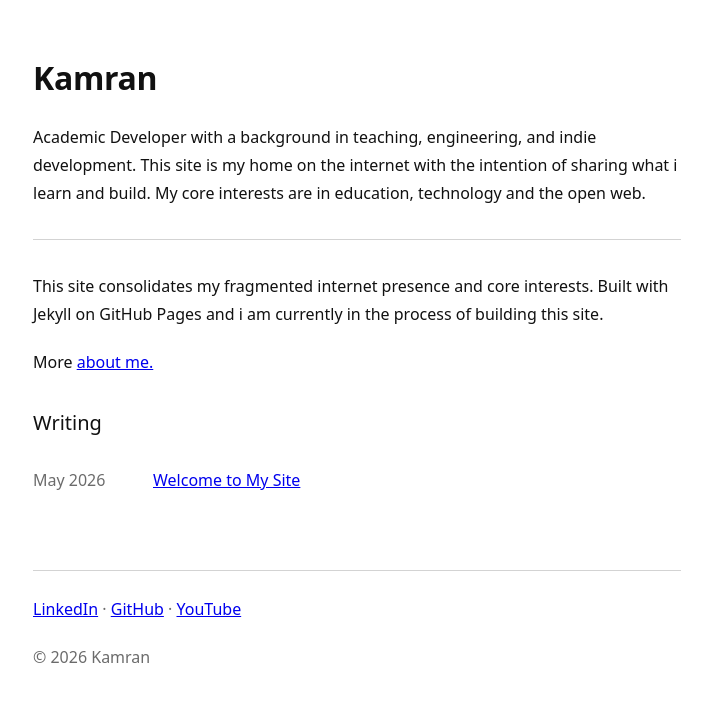
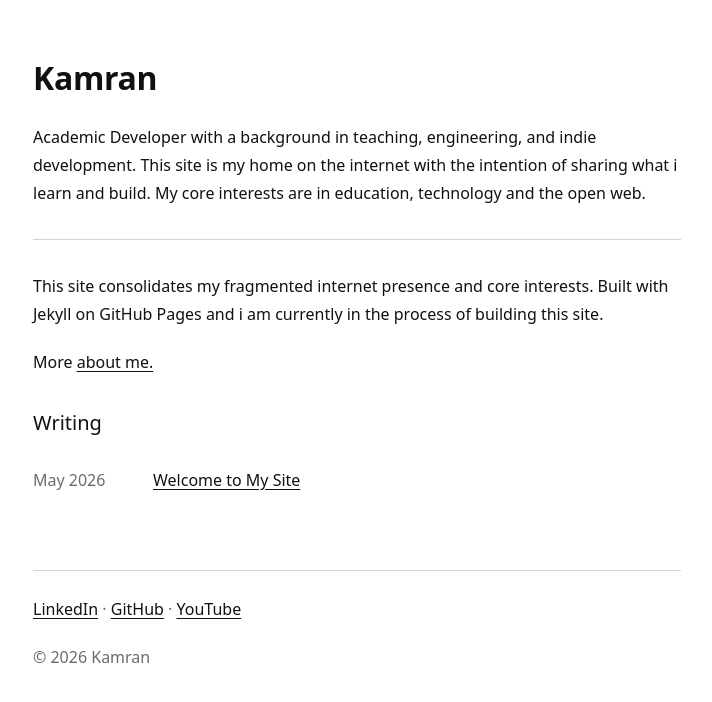
Before and after one commit to fyikamran/fyikamran.github.io, a Jekyll site: the page built from index.html, in a window 1280 px wide. Shown: the top 702 px of the page, without its empty margins (283-995 px from the left). Built offline with Jekyll 4.4.1, drawn with Linux system fonts in a browser that asks for light colours.

Commit message:
Update styles.css

```diff
--- a/assets/css/styles.css
+++ b/assets/css/styles.css
@@ -121,6 +121,15 @@ ul.post-list time {
   flex-shrink: 0;
 }
 
+a {
+  color: var(--text);
+  text-decoration: underline;
+  text-underline-offset: 3px;
+}
+
+a:hover {
+  color: var(--text-muted);
+}
 
 /* ==========================================================================
   Main
```
